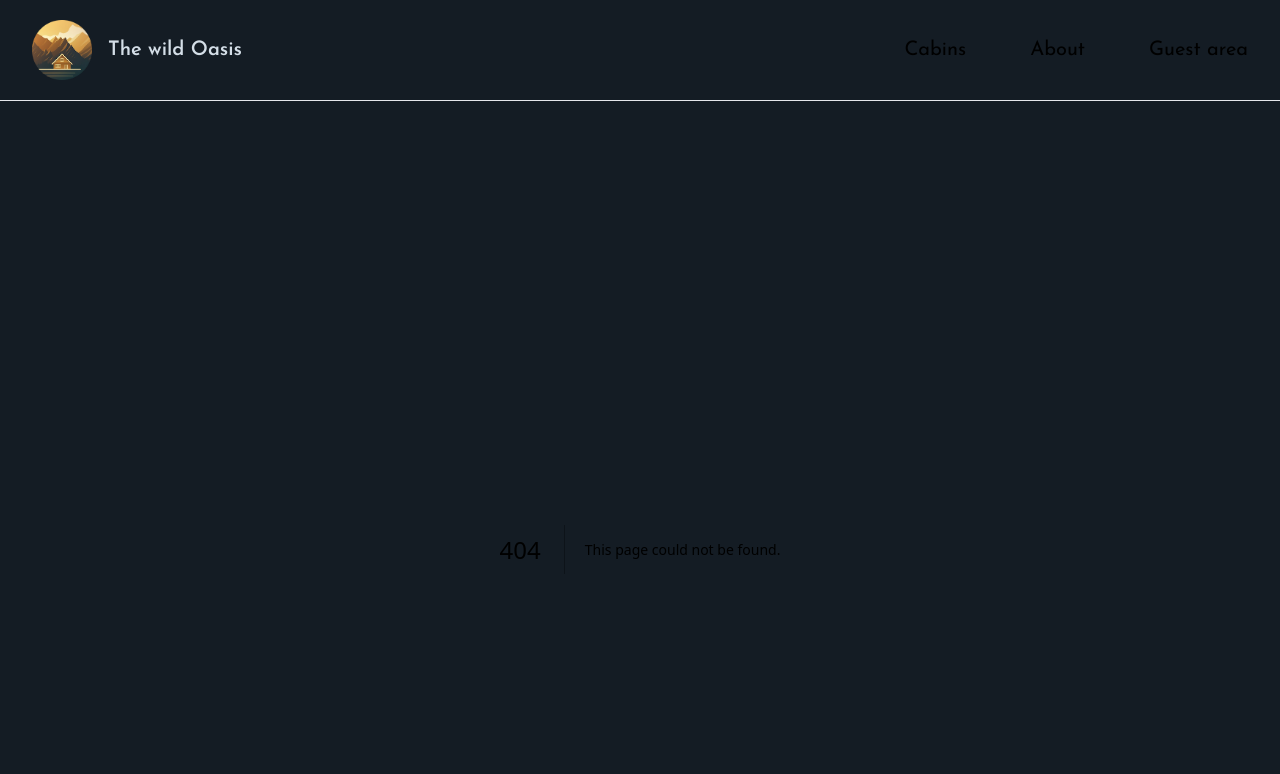
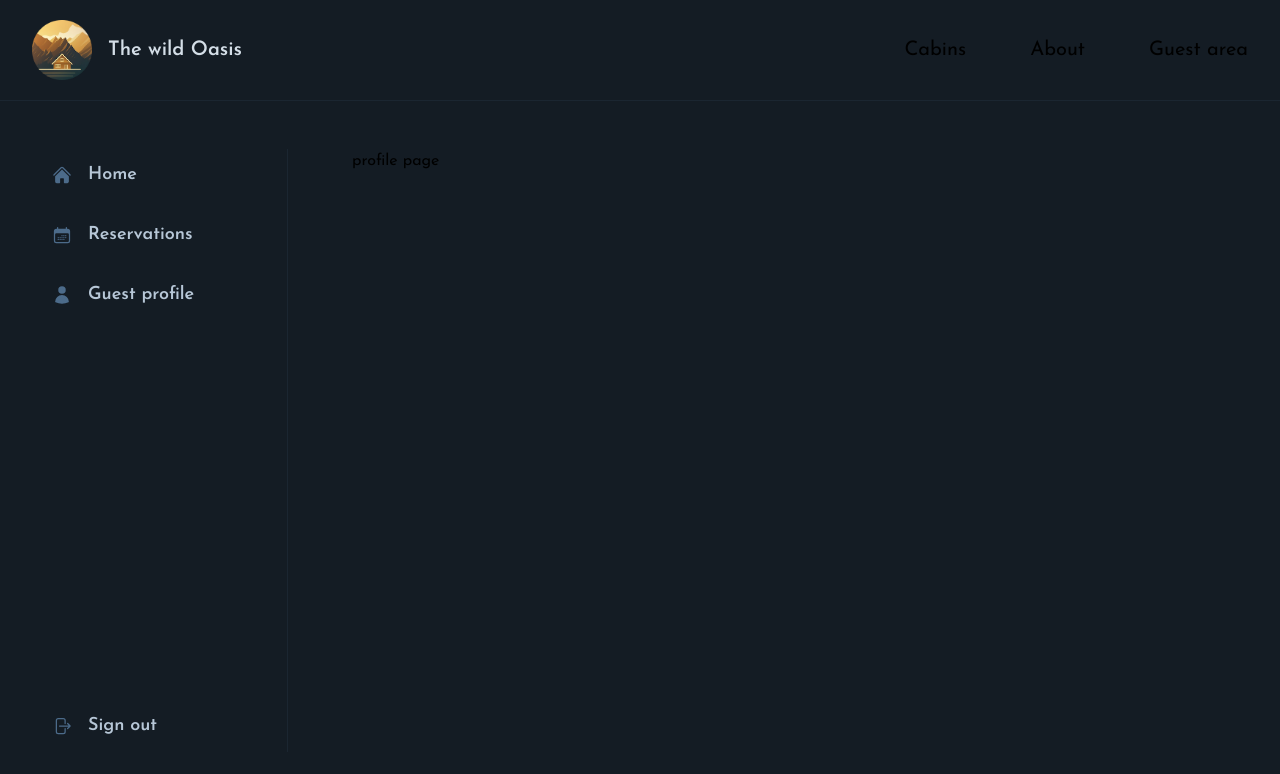
Before and after one commit to ali-elmuzayan/nextjs-the-wild-oasis-app-with-jonas, a Next.js app: page /account/profile in a window 1280 px wide. Before the commit this address had no page. Shown: the top 774 px of the page. Built offline with nearby package versions, Linux system fonts and the light colour scheme.

Commit message:
add home page and edit some file & some changes in the config of styling

```diff
--- /dev/null
+++ b/app/_components/SideNavigation.tsx
@@ -0,0 +1,48 @@
+import Link from "next/link";
+import {
+    CalendarDaysIcon,
+    HomeIcon,
+    UserIcon
+} from "@heroicons/react/24/solid"
+import SignOutButton from "./SignOutButton";
+
+const navLinks = [
+    {
+        name: "Home",
+        href: "/account",
+        icon: <HomeIcon className="h-5 aspect-auto text-primary-600"/>,
+    },
+    {
+        name: "Reservations",
+        href: "/account/reservations",
+        icon: <CalendarDaysIcon className="h-5 w-5 text-primary-600" />,
+    },
+    {
+        name: "Guest profile",
+        href: "/account/profile",
+        icon: <UserIcon className="h-5 w-5 text-primary-600" />,
+    },
+]
+
+const SideNavigation = () => {
+    return (
+        <nav className="border-r border-primary-900">
+            <ul className="flex flex-col gap-2 h-full text-lg">
+                {navLinks.map((link) => (
+                    <li key={link.name}>
+                        <Link className={`py-3 px-5 hover:bg-primary-900 hover:text-primary-100 transition-colors flex items-center gap-4 font-semibold text-primary-200`} href={link.href}>
+                            {link.icon}
+                            <span>{link.name}</span>
+                        </Link>
+                    </li>
+                ))}
+
+                <li className='mt-auto'>
+                    <SignOutButton />
+                </li>
+            </ul>
+        </nav>
+    );
+};
+
+export default SideNavigation;
--- /dev/null
+++ b/app/_components/SignOutButton.tsx
@@ -0,0 +1,12 @@
+import { ArrowRightOnRectangleIcon } from '@heroicons/react/24/solid';
+
+function SignOutButton() {
+  return (
+    <button className='py-3 px-5 hover:bg-primary-900 hover:text-primary-100 transition-colors flex items-center gap-4 font-semibold text-primary-200 w-full'>
+      <ArrowRightOnRectangleIcon className='h-5 w-5 text-primary-600' />
+      <span>Sign out</span>
+    </button>
+  );
+}
+
+export default SignOutButton;
--- /dev/null
+++ b/app/account/layout.tsx
@@ -0,0 +1,11 @@
+import SideNavigation from "@/app/_components/SideNavigation";
+import {ReactNode} from "react";
+
+export default function AccountLayout({children}:Readonly<{children: ReactNode}>) {
+    return (
+        <div className="grid grid-cols-[16rem_1fr] h-full gap-16">
+            <SideNavigation />
+            {children}
+        </div>
+    )
+}
--- /dev/null
+++ b/app/account/profile/page.tsx
@@ -0,0 +1,11 @@
+import React from 'react';
+
+const Page = () => {
+    return (
+        <div>
+            profile page
+        </div>
+    );
+};
+
+export default Page;
--- /dev/null
+++ b/app/account/reservation/page.tsx
@@ -0,0 +1,11 @@
+import React from 'react';
+
+const Account = () => {
+    return (
+        <div>
+            Account page
+        </div>
+    );
+};
+
+export default Account;
--- a/app/layout.tsx
+++ b/app/layout.tsx
@@ -21,11 +21,11 @@
 export default function RootLayout({children}:Readonly<{children: React.ReactNode}>) {
     return (
         <html lang="en">
-            <body className={`${josefin.className} antialiased min-h-screen bg-primary-950 flex flex-col`}>
+            <body className={`${josefin.className} antialiased min-h-screen bg-primary-950 flex flex-col relative`}>
                 <Header/>
-                <div className="flex-1 px-8 py-12">
+                <div className="flex-1 px-8 py-12 grid">
 
-                <main className="max-w-7xl mx-auto">{children}</main>
+                <main className="max-w-7xl mx-auto w-full">{children}</main>
                 </div>
             </body>
         </html>
--- a/app/page.tsx
+++ b/app/page.tsx
@@ -1,101 +1,19 @@
 import Image from "next/image";
+import Link from "next/link";
+import bg from "@/public/bg.png"
 
-export default function Home() {
-  return (
-    <div className="grid grid-rows-[20px_1fr_20px] items-center justify-items-center min-h-screen p-8 pb-20 gap-16 sm:p-20 font-[family-name:var(--font-geist-sans)]">
-      <main className="flex flex-col gap-8 row-start-2 items-center sm:items-start">
-        <Image
-          className="dark:invert"
-          src="https://nextjs.org/icons/next.svg"
-          alt="Next.js logo"
-          width={180}
-          height={38}
-          priority
-        />
-        <ol className="list-inside list-decimal text-sm text-center sm:text-left font-[family-name:var(--font-geist-mono)]">
-          <li className="mb-2">
-            Get started by editing{" "}
-            <code className="bg-black/[.05] dark:bg-white/[.06] px-1 py-0.5 rounded font-semibold">
-              app/page.tsx
-            </code>
-            .
-          </li>
-          <li>Save and see your changes instantly.</li>
-        </ol>
-
-        <div className="flex gap-4 items-center flex-col sm:flex-row">
-          <a
-            className="rounded-full border border-solid border-transparent transition-colors flex items-center justify-center bg-foreground text-background gap-2 hover:bg-[#383838] dark:hover:bg-[#ccc] text-sm sm:text-base h-10 sm:h-12 px-4 sm:px-5"
-            href="https://vercel.com/new?utm_source=create-next-app&utm_medium=appdir-template-tw&utm_campaign=create-next-app"
-            target="_blank"
-            rel="noopener noreferrer"
-          >
-            <Image
-              className="dark:invert"
-              src="https://nextjs.org/icons/vercel.svg"
-              alt="Vercel logomark"
-              width={20}
-              height={20}
-            />
-            Deploy now
-          </a>
-          <a
-            className="rounded-full border border-solid border-black/[.08] dark:border-white/[.145] transition-colors flex items-center justify-center hover:bg-[#f2f2f2] dark:hover:bg-[#1a1a1a] hover:border-transparent text-sm sm:text-base h-10 sm:h-12 px-4 sm:px-5 sm:min-w-44"
-            href="https://nextjs.org/docs?utm_source=create-next-app&utm_medium=appdir-template-tw&utm_campaign=create-next-app"
-            target="_blank"
-            rel="noopener noreferrer"
-          >
-            Read our docs
-          </a>
+export default function Page() {
+    return (
+        <div className="mt-24" >
+            <Image fill src={bg} placeholder="blur" className="object-cover object-top"  alt="Mountains and forsts with two cabins"/>
+            <div className={"relative z-10 text-center"} >
+                <h1 className="text-8xl text-primary-50 mb-10 tracking-tight font-normal">
+                    Welcome to paradise
+                </h1>
+                <Link href="/cabins" className="bg-accent-500 px-8 py-6 text-primary-900 text-lg font-semibold hover:bg-accent-6000 transition-all">
+                    Explore Luxury cabins
+                </Link>
+            </div>
         </div>
-      </main>
-      <footer className="row-start-3 flex gap-6 flex-wrap items-center justify-center">
-        <a
-          className="flex items-center gap-2 hover:underline hover:underline-offset-4"
-          href="https://nextjs.org/learn?utm_source=create-next-app&utm_medium=appdir-template-tw&utm_campaign=create-next-app"
-          target="_blank"
-          rel="noopener noreferrer"
-        >
-          <Image
-            aria-hidden
-            src="https://nextjs.org/icons/file.svg"
-            alt="File icon"
-            width={16}
-            height={16}
-          />
-          Learn
-        </a>
-        <a
-          className="flex items-center gap-2 hover:underline hover:underline-offset-4"
-          href="https://vercel.com/templates?framework=next.js&utm_source=create-next-app&utm_medium=appdir-template-tw&utm_campaign=create-next-app"
-          target="_blank"
-          rel="noopener noreferrer"
-        >
-          <Image
-            aria-hidden
-            src="https://nextjs.org/icons/window.svg"
-            alt="Window icon"
-            width={16}
-            height={16}
-          />
-          Examples
-        </a>
-        <a
-          className="flex items-center gap-2 hover:underline hover:underline-offset-4"
-          href="https://nextjs.org?utm_source=create-next-app&utm_medium=appdir-template-tw&utm_campaign=create-next-app"
-          target="_blank"
-          rel="noopener noreferrer"
-        >
-          <Image
-            aria-hidden
-            src="https://nextjs.org/icons/globe.svg"
-            alt="Globe icon"
-            width={16}
-            height={16}
-          />
-          Go to nextjs.org →
-        </a>
-      </footer>
-    </div>
-  );
+    )
 }
--- a/tailwind.config.ts
+++ b/tailwind.config.ts
@@ -10,31 +10,31 @@
     extend: {
       colors: {
         primary: {
-          50: '#E1E8EF',
-          100: '#D4DEE7',
-          200: '#B7C7D7',
-          300: '#99B0C7',
-          400: '#7C00B6',
-          500: '#5E82A6',
-          600: '#4C7B8A',
-          700: '#3C546C',
-          800: '#2C3D4F',
-          900: '#41B2631',
-          950: '#141C24',
+          50: "#E1E8EF",
+          100: "#D4DEE7",
+          200: "#B7C7D7",
+          300: "#99B0C7",
+          400: "#7C99B6",
+          500: "#5E82A6",
+          600: "#4C6B8A",
+          700: "#3C546C",
+          800: "#2C3D4F",
+          900: "#1B2631",
+          950: "#141C24",
         },
         accent: {
-          50: '#FAF5F0',
-          100: '#F4ECE1',
-          200: '#E8D6BF',
-          300: '#DDC2A2',
-          400: '#D2AF34',
-          500: '#C69963',
-          600: '#B78343',
-          700: '#926835',
-          800: '#6C4D28',
-          900: '#4B351B',
-          950: '#382814',
-        }
+          50: "#FAF5F0",
+          100: "#F4ECE1",
+          200: "#E8D6BF",
+          300: "#DDC2A2",
+          400: "#D2AF84",
+          500: "#C69963",
+          600: "#B78343",
+          700: "#926835",
+          800: "#6C4D28",
+          900: "#4B351B",
+          950: "#382814",
+        },
       },
     },
   },
```
Also changed, not shown: app/_styles/globals.css (+7 -6 lines), package.json (+6 -5 lines), 1 other file (tests, documents, lock files or other folders).
